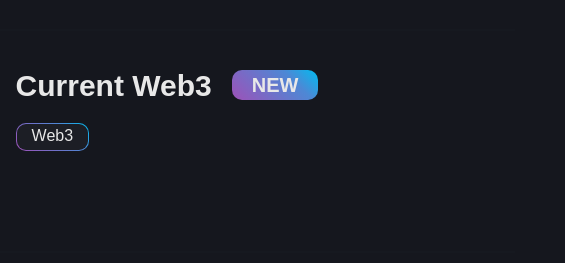
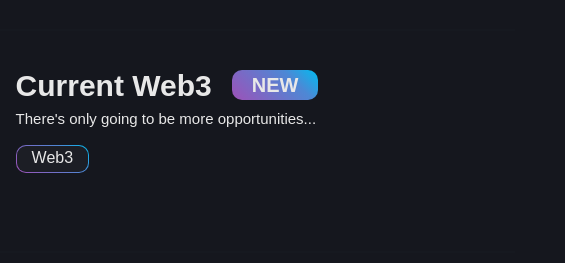
Before and after one commit to nathanliow/portfolio-website, an Astro site: page /blogs in a window 1280 px wide. Shown: the part 807-1070 px from the top of the page, 715-1280 px from the left. Built offline with nearby package versions, Linux system fonts and the light colour scheme; Astro itself is replaced by a stand-in of ours.

Commit message:
Update post4.md

```diff
--- a/src/content/blogs/post4.md
+++ b/src/content/blogs/post4.md
@@ -1,6 +1,6 @@
 ---
 title: "Current Web3"
-description: ""
+description: "There's only going to be more opportunities..."
 pubDate: "Jan 23 2023"
 heroImage: "/blogs/post4/hero.png"
 badge: "NEW"
```
